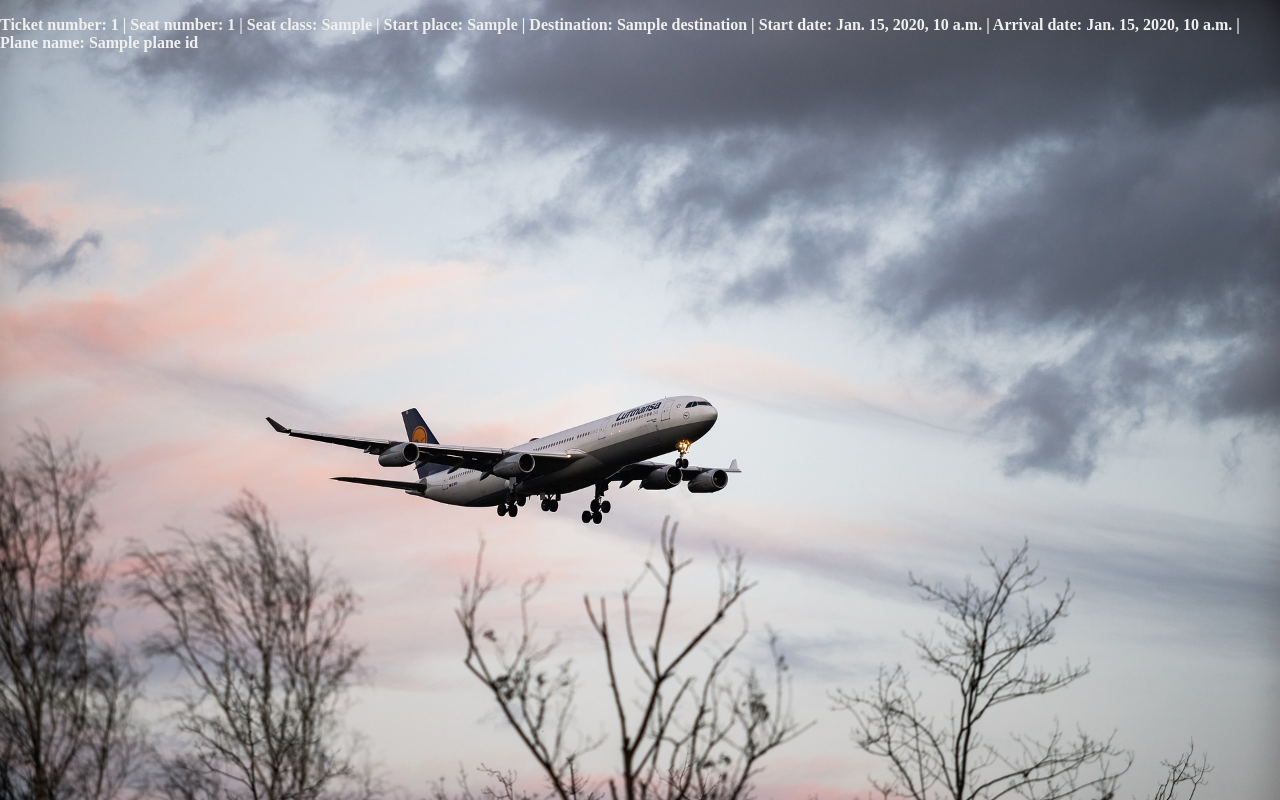
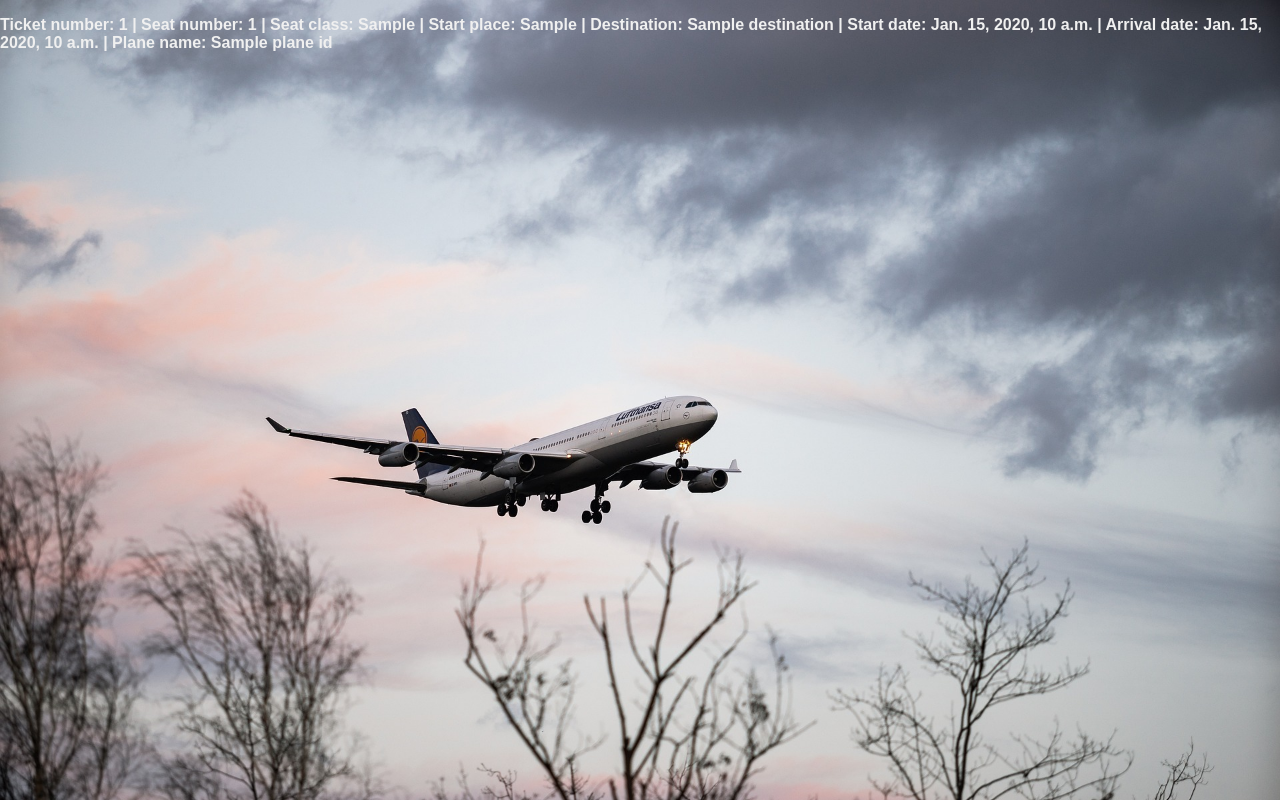
Before and after one commit to artur-mrozek/flight-app, a Django app: template ticket/templates/ticket/my_tickets.html in a window 1280 px wide. Run offline with Django 3.2, Linux system fonts and the light colour scheme; the template is opened without the code that fills it: most values are stand-ins (such as "Sample title", 1, 10 or a date in 2020).

Commit message:
sans-serif font

```diff
--- a/flight/static/flight.css
+++ b/flight/static/flight.css
@@ -1,4 +1,5 @@
 body{
+    font-family: sans-serif;
     background-image: url('departures.jpg');
     background-size: cover;
     margin: 0;
--- a/passenger/static/passenger.css
+++ b/passenger/static/passenger.css
@@ -1,4 +1,5 @@
 body{
+    font-family: sans-serif;
     background-image: url('airport.jpg');
     background-size: cover;
     width: 100%;
--- a/ticket/static/ticket.css
+++ b/ticket/static/ticket.css
@@ -1,4 +1,5 @@
 body{
+    font-family: sans-serif;
     margin: 0;
     background-image: url('plane.jpg');
     background-size: cover;
```
